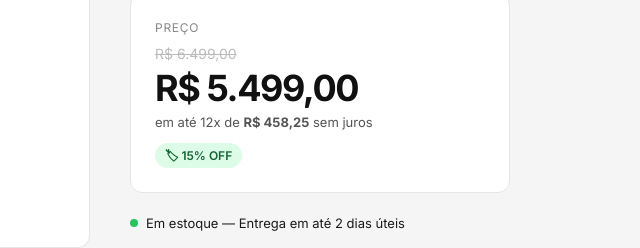
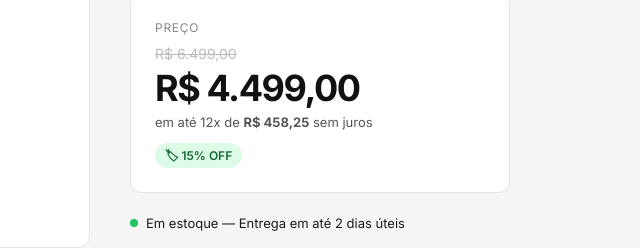
Before and after one commit to rafaelsiembra/teste_site, a plain HTML site: page index.html in a window 1280 px wide. Shown: the part 235-483 px from the top of the page, 586-1226 px from the left. Drawn offline with Linux system fonts and the light colour scheme.

Commit message:
Update current price to R$ 4.499,00

```diff
--- a/index.html
+++ b/index.html
@@ -131,7 +131,7 @@ footer{background:#fff;border-top:1px solid #e5e5e5;padding:24px 0;
         <div class="price-label">Preço</div>
         <!-- ↓↓↓ ALTERE AQUI PARA OS TESTES ↓↓↓ -->
         <div class="price-original" id="price-original">R$ 6.499,00</div>
-        <div class="price-current" id="price-current">R$ 5.499,00</div>
+        <div class="price-current" id="price-current">R$ 4.499,00</div>
         <div class="price-installment">em até 12x de <strong>R$ 458,25</strong> sem juros</div>
         <div class="price-badge" id="price-badge">🏷 15% OFF</div>
         <!-- ↑↑↑ FIM DA SEÇÃO DE PREÇO ↑↑↑ -->
```
